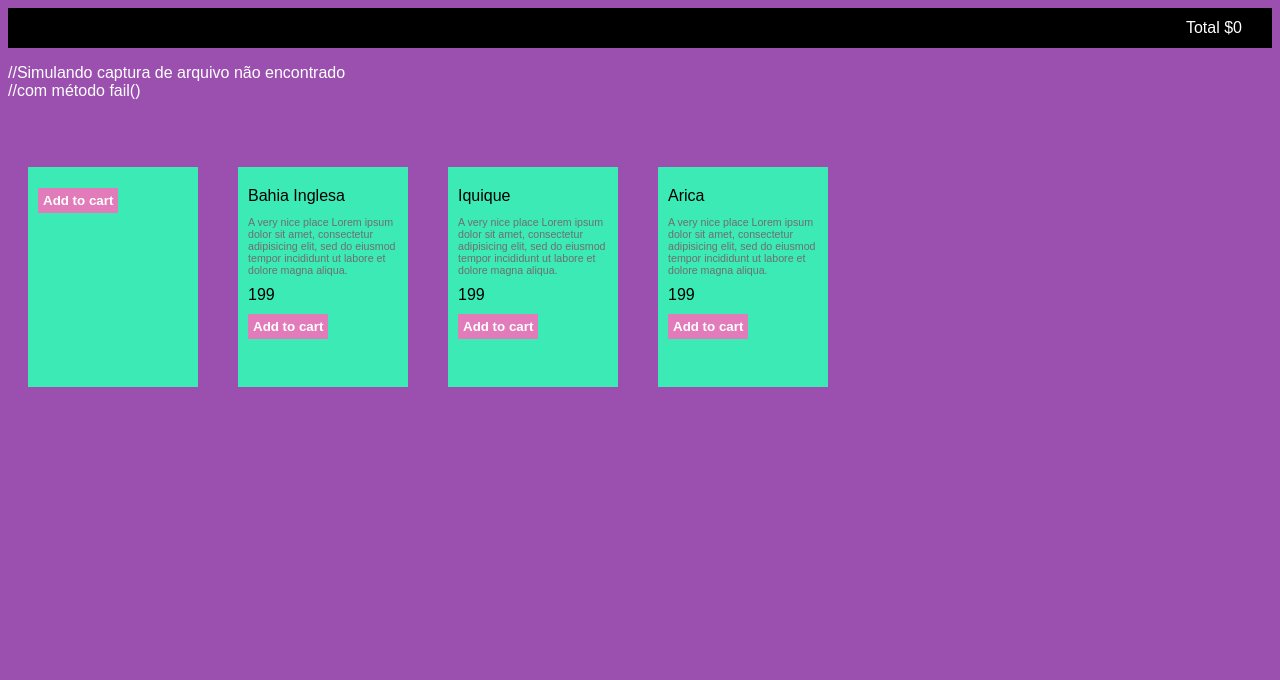
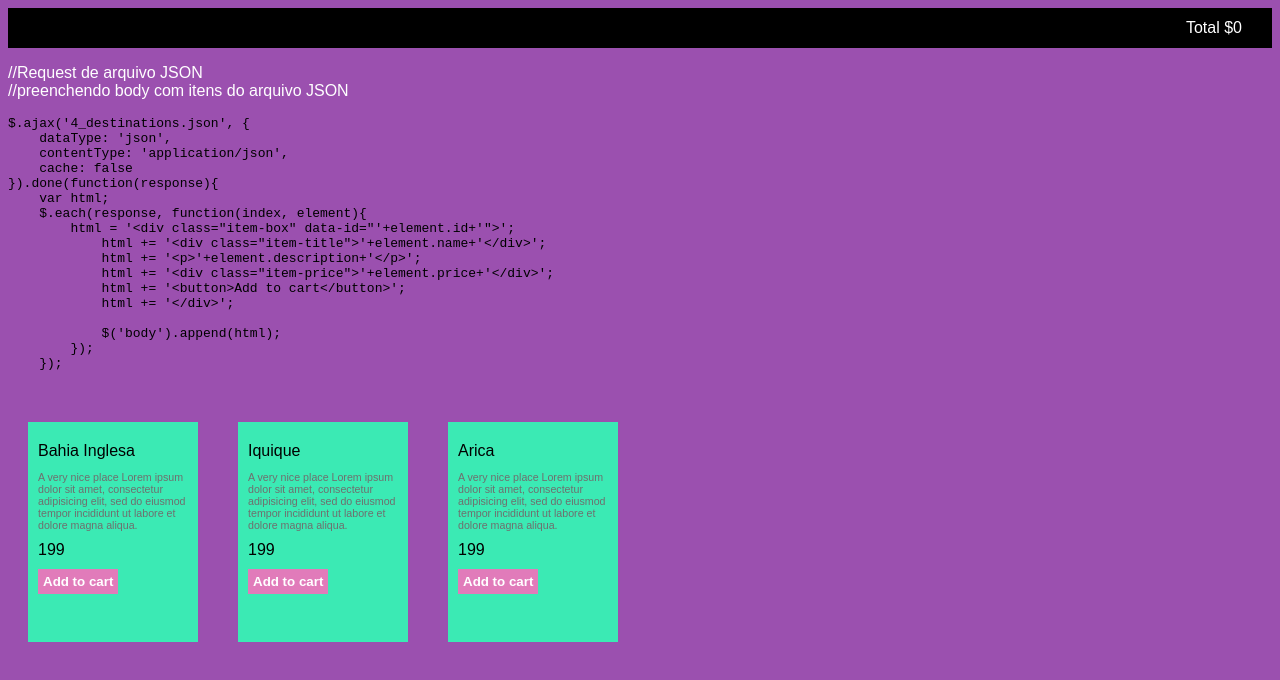
Before and after one commit to eduardovk/jquery_ajax, a plain HTML site: page 7_AJAX/4_read_json.html in a window 1280 px wide. Drawn offline with Linux system fonts and the light colour scheme.

Commit message:
Corrigida descrição e código do exemplo de requisicao JSON

```diff
--- a/7_AJAX/4_read_json.html
+++ b/7_AJAX/4_read_json.html
@@ -12,21 +12,30 @@
     </header>
 
     <p>
-        <span style="color:white;">//Simulando captura de arquivo não encontrado<br>
-            //com método fail()
+        <span style="color:white;">//Request de arquivo JSON<br>
+            //preenchendo body com itens do arquivo JSON
             <pre>
+$.ajax('4_destinations.json', {
+    dataType: 'json',
+    contentType: 'application/json',
+    cache: false
+}).done(function(response){
+    var html;
+    $.each(response, function(index, element){
+        html = '&lt;div class="item-box" data-id="'+element.id+'"&gt;';
+            html += '&lt;div class="item-title"&gt;'+element.name+'&lt;/div&gt;';
+            html += '&lt;p&gt;'+element.description+'&lt;/p&gt;';
+            html += '&lt;div class="item-price"&gt;'+element.price+'&lt;/div&gt;';
+            html += '&lt;button&gt;Add to cart&lt;/button&gt;';
+            html += '&lt;/div&gt;';
+
+            $('body').append(html);
+        });
+    });
             </pre>
         </span>
 
     </p>
-
-
-    <div class="item-box" data-id="">
-        <div class="item-title"></div>
-        <p></p>
-        <div class="item-price"></div>
-        <button>Add to cart</button>
-    </div>
 
     <script src="../js/jquery-3.4.1.min.js"></script>
     <script>
```
